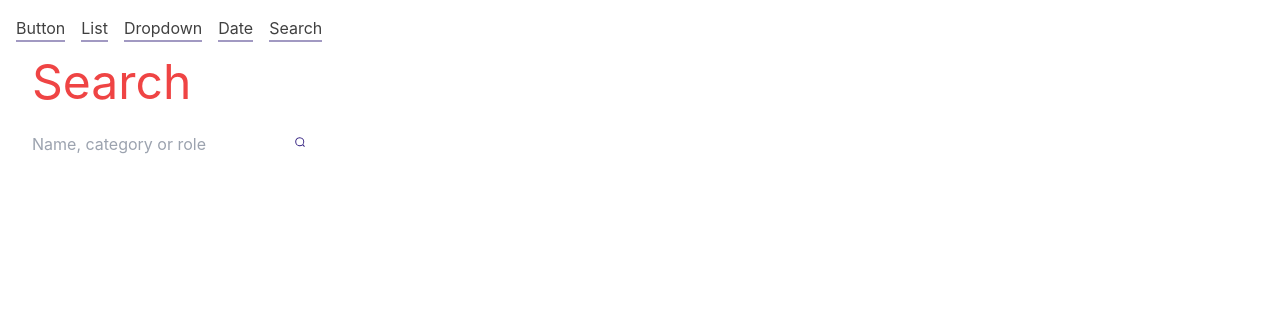
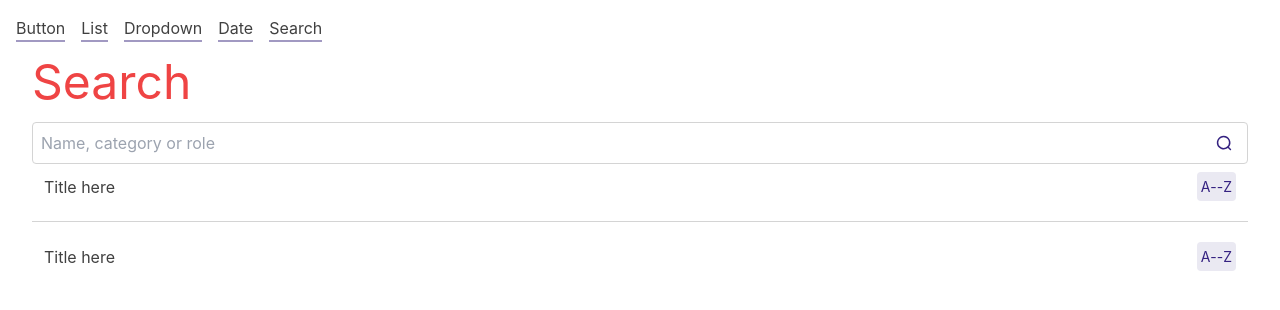
Before and after one commit to raghavd17/tailwindcss-react, a React (Create React App) app: page /Search in a window 1280 px wide. Shown: the top 310 px of the page. Built offline with nearby package versions, Linux system fonts and the light colour scheme.

Commit message:
search component added

```diff
--- a/src/Components/Search/Search.js
+++ b/src/Components/Search/Search.js
@@ -2,7 +2,7 @@ import React from 'react'
 import IconSearch from '../../Icons/IconSearch';
 // import IconClose from '../../Icons/IconsClose';
 
-// import './search.scss';
+import './search.scss';
 
 const Search = () => {
   return (
@@ -10,12 +10,43 @@ const Search = () => {
 <main className='p-4'>
 
     <h2 className='text-red-500 mb-4 text-5xl'>Search </h2>
-    <div class="search u-min-width--200">
-      <input class="search__input" placeholder="Name, category or role" type="text" value="" />
-        <button type="button" class="btn" dat>
+    <div className="search">
+      <div className='search__bar'>
+      <input class="search__input" placeholder="Name, category or role" type="text" />
+        <button type="button" class="btn icon search__btn" dat>
           <IconSearch />
         </button>
       </div>
+      {/* search__bar */}
+      <div className='search__results'>
+      <ul className="list">
+      <li className="list-item group" data-state="" tabIndex={0}>
+        <div className="list-title">Title here
+          </div>
+        <div className="item-checkbox group" data-state="acctive">
+          <div className="list-label">
+          <span>A</span> -- <span>Z</span>
+          </div>
+        </div>
+      </li>
+      <li className='list-divider'></li>
+      <li className="list-item group" data-state="" tabIndex={1}>
+        <div  className="list-title">Title here
+          </div>
+        <div className="item-checkbox" data-state="">
+          <div className="list-label">
+          <span>A</span> --<span>Z</span>
+          </div>
+        </div>
+      </li>
+
+
+    </ul>
+      </div>
+      </div>
+
+
+
   </main>
   )
 }
--- a/src/Components/Search/search.scss
+++ b/src/Components/Search/search.scss
@@ -1,9 +1,31 @@
 @tailwind components;
 
 @layer components {
-    .list {
+    .search {
+        @apply relative grid;
+        &__bar{
+            @apply grid;
+        }
+        &__result{
 
+        }
+        &__input {
+            @apply p-2 border border-neutral-300 rounded;
+            grid-column: 1/1;
+            grid-row: 1/1;
 
+        }
+        &__btn {
+            grid-column: 1/1;
+            grid-row: 1/1;
+            @apply justify-self-end text-2xl self-center mr-1;
+            --btn-bg:transparent;
+            &:hover {
+            --btn-bg:transparent;
+            box-shadow: none;
+            }
+
+     }
     }
 
 }
```
